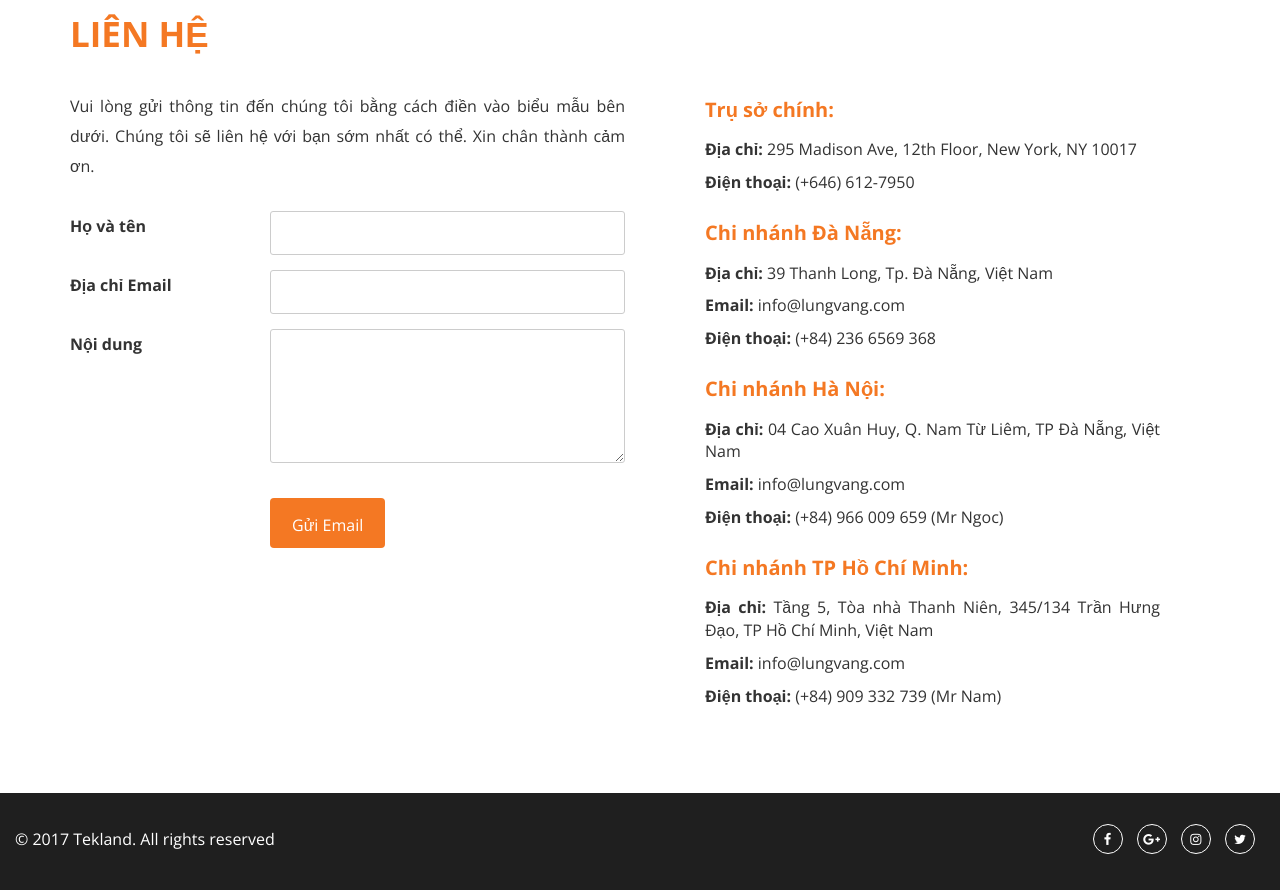
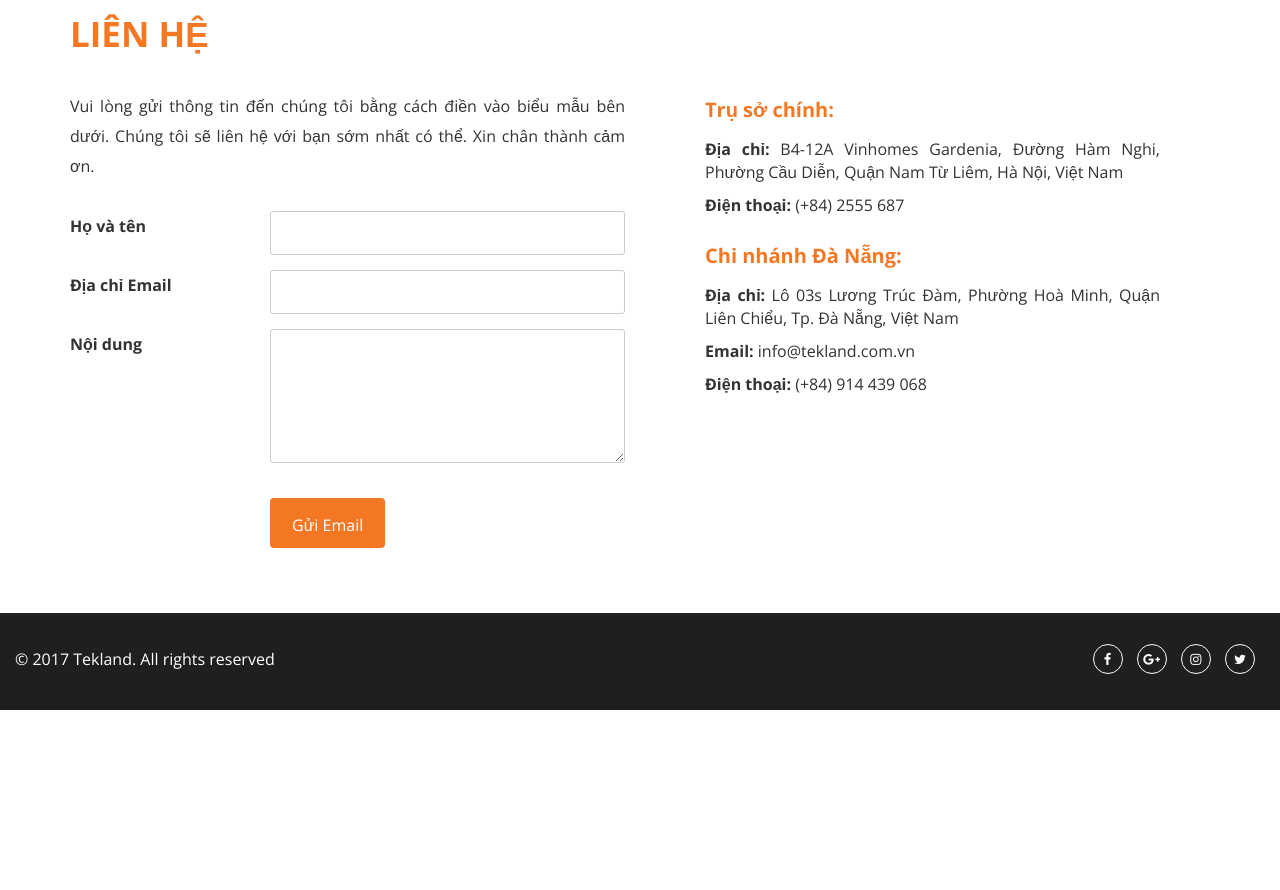
Before and after one commit to thuanqh/tekland, a plain HTML site: page contact.html in a window 1280 px wide. Shown: the part 420-1310 px from the top of the page. After the commit the page ends 1130 px from the top, so only its background shows below. Drawn offline with nearby package versions, Linux system fonts and the light colour scheme.

Commit message:
Update Contact page

```diff
--- a/contact.html
+++ b/contact.html
@@ -207,72 +207,32 @@
                       <div class="pages-contact-title">Trụ sở chính:</div>
                       <address class="pages-contact-address">
                         <p>
-                          <strong>Địa chỉ:</strong> 295 Madison Ave, 12th Floor,
-                          New York, NY 10017
+                          <strong>Địa chỉ:</strong> B4-12A Vinhomes Gardenia,
+                          Đường Hàm Nghi, Phường Cầu Diễn, Quận Nam Từ Liêm, Hà
+                          Nội, Việt Nam
                         </p>
                         <p>
                           <strong>Điện thoại:</strong>
-                          <a href="tel:+6466127950">(+646) 612-7950</a>
+                          <a href="tel:+842555687">(+84) 2555 687</a>
                         </p>
                       </address>
 
                       <div class="pages-contact-title">Chi nhánh Đà Nẵng:</div>
                       <address class="pages-contact-address">
                         <p>
-                          <strong>Địa chỉ:</strong> 39 Thanh Long, Tp. Đà Nẵng,
-                          Việt Nam
+                          <strong>Địa chỉ:</strong> Lô 03s Lương Trúc Đàm,
+                          Phường Hoà Minh, Quận Liên Chiểu, Tp. Đà Nẵng, Việt
+                          Nam
                         </p>
                         <p>
                           <strong>Email:</strong>
-                          <a href="mailto:info@lungvang.com"
-                            >info@lungvang.com</a
+                          <a href="mailto:info@tekland.com.vn"
+                            >info@tekland.com.vn</a
                           >
                         </p>
                         <p>
                           <strong>Điện thoại:</strong>
-                          <a href="tel:+842366569368">(+84) 236 6569 368</a>
-                        </p>
-                      </address>
-
-                      <div class="pages-contact-title">Chi nhánh Hà Nội:</div>
-                      <address class="pages-contact-address">
-                        <p>
-                          <strong>Địa chỉ:</strong> 04 Cao Xuân Huy, Q. Nam Từ
-                          Liêm, TP Đà Nẵng, Việt Nam
-                        </p>
-                        <p>
-                          <strong>Email:</strong>
-                          <a href="mailto:info@lungvang.com"
-                            >info@lungvang.com</a
-                          >
-                        </p>
-                        <p>
-                          <strong>Điện thoại:</strong>
-                          <a href="tel:+84966009659"
-                            >(+84) 966 009 659 (Mr Ngoc)</a
-                          >
-                        </p>
-                      </address>
-
-                      <div class="pages-contact-title">
-                        Chi nhánh TP Hồ Chí Minh:
-                      </div>
-                      <address class="pages-contact-address">
-                        <p>
-                          <strong>Địa chỉ:</strong> Tầng 5, Tòa nhà Thanh Niên,
-                          345/134 Trần Hưng Đạo, TP Hồ Chí Minh, Việt Nam
-                        </p>
-                        <p>
-                          <strong>Email:</strong>
-                          <a href="mailto:info@lungvang.com"
-                            >info@lungvang.com</a
-                          >
-                        </p>
-                        <p>
-                          <strong>Điện thoại:</strong>
-                          <a href="tel:+84909332739"
-                            >(+84) 909 332 739 (Mr Nam)</a
-                          >
+                          <a href="tel:+84914439068">(+84) 914 439 068</a>
                         </p>
                       </address>
                     </div>
```
Also changed, not shown: index.html (+1 -1 lines).
